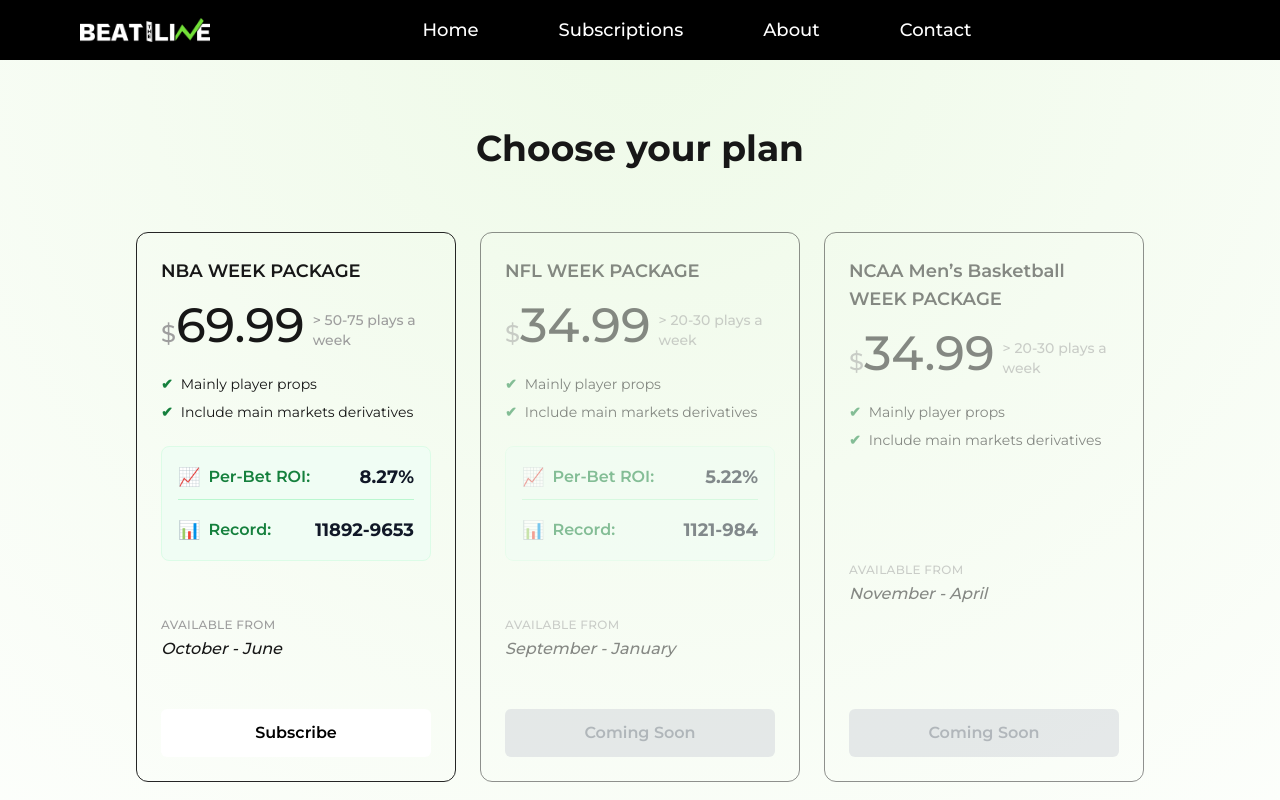
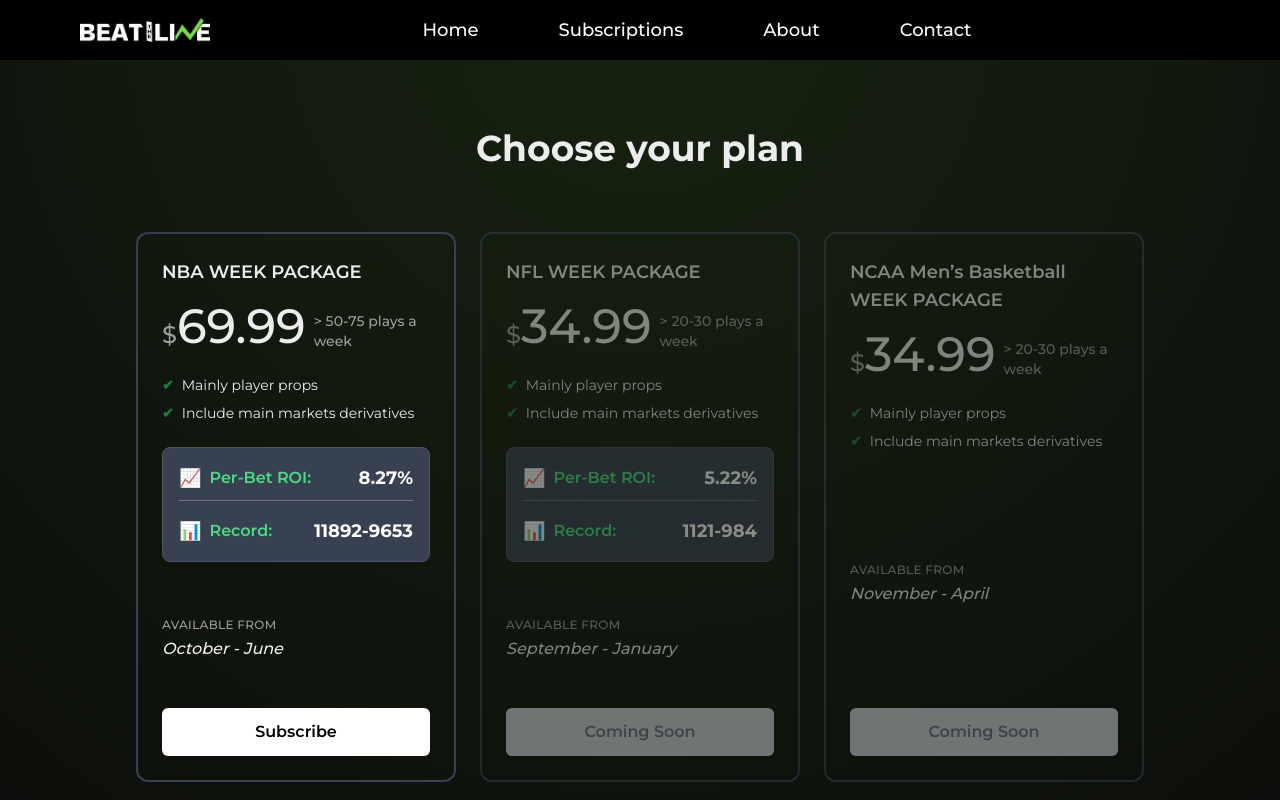
Before and after one commit to glaciercodeio/BeatTheLine-WebApp, a Next.js app: page /subscriptions in a window 1280 px wide. Shown: the top 800 px of the page. Built offline with nearby package versions, Linux system fonts and the light colour scheme.

Commit message:
Removed light theme

```diff
--- a/src/app/components/ui/Footer.jsx
+++ b/src/app/components/ui/Footer.jsx
@@ -4,8 +4,8 @@ import Link from "next/link";
 
 export default function Footer() {
   return (
-    <footer className="px-6 py-8 sm:px-20 bg-gray-500 dark:bg-[#000]">
-      <div className="flex flex-col items-center max-w-4xl mx-auto text-gray-600 dark:text-gray-400">
+    <footer className="px-6 py-8 sm:px-20 bg-[#000]">
+      <div className="flex flex-col items-center max-w-4xl mx-auto text-gray-400">
         <div className="flex flex-col sm:flex-row sm:justify-between items-center w-full space-y-6 sm:space-y-0">
           <div className="sm:order-1">
             <Image
--- a/src/app/globals.css
+++ b/src/app/globals.css
@@ -3,15 +3,8 @@
 @tailwind utilities;
 
 :root {
-  --background: #ffffff;
-  --foreground: #171717;
-}
-
-@media (prefers-color-scheme: dark) {
-  :root {
-    --background: #0a0a0a;
-    --foreground: #ededed;
-  }
+  --background: #0a0a0a;
+  --foreground: #ededed;
 }
 
 body {
--- a/src/app/subscriptions/page.jsx
+++ b/src/app/subscriptions/page.jsx
@@ -111,7 +111,7 @@ export default function Subscriptions() {
           {sortedPlans.map((plan, index) => (
             <div
               key={index}
-              className={`w-full sm:w-80 rounded-xl p-6 border border-[#252525] hover:border-green-600 hover:border-2 hover:bg-green-50 dark:border-gray-700 dark:hover:bg-gray-800 hover:shadow-lg transition duration-300 flex flex-col ${
+              className={`w-full sm:w-80 rounded-xl p-6 border-2 hover:border-green-600  border-gray-700 hover:bg-gray-800 hover:shadow-lg transition duration-300 flex flex-col ${
                 plan.cta === "Coming Soon"
                   ? "opacity-50 pointer-events-none"
                   : ""
@@ -157,26 +157,26 @@ export default function Subscriptions() {
               </ul>
 
               {plan.roi?.trim() && plan.record?.trim() && (
-                <div className="mb-6 bg-green-50 dark:bg-gray-700 rounded-lg p-4 space-y-4 border border-green-100 dark:border-gray-600">
-                  <div className="flex justify-between items-center pb-2 border-b border-green-200 dark:border-gray-500">
+                <div className="mb-6 bg-gray-700 rounded-lg p-4 space-y-4 border border-gray-600">
+                  <div className="flex justify-between items-center pb-2 border-b border-gray-500">
                     <div className="flex items-center gap-2">
                       <span className="text-lg">📈</span>
-                      <span className="font-semibold text-green-700 dark:text-green-400">
+                      <span className="font-semibold text-green-400">
                         Per-Bet ROI:
                       </span>
                     </div>
-                    <span className="font-bold text-lg text-gray-900 dark:text-white">
+                    <span className="font-bold text-lg text-white">
                       {plan.roi}
                     </span>
                   </div>
                   <div className="flex justify-between items-center">
                     <div className="flex items-center gap-2">
                       <span className="text-lg">📊</span>
-                      <span className="font-semibold text-green-700 dark:text-green-400">
+                      <span className="font-semibold text-green-400">
                         Record:
                       </span>
                     </div>
-                    <span className="font-bold text-lg text-gray-900 dark:text-white">
+                    <span className="font-bold text-lg text-white">
                       {plan.record}
                     </span>
                   </div>
```
